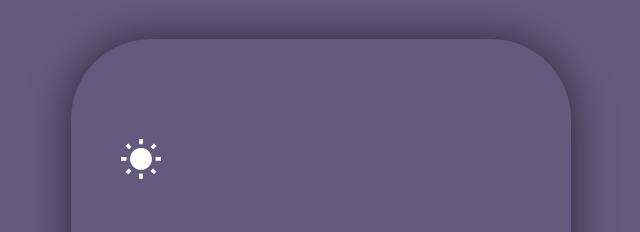
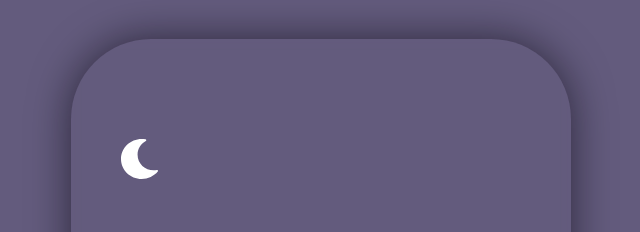
Before and after one commit to f3hint0la/calculator, a plain HTML site: page index.html in a window 1280 px wide. Shown: the top 232 px of the page, 319-959 px from the left. Drawn offline with Linux system fonts and the light colour scheme.

Commit message:
Updated file

```diff
--- a/index.html
+++ b/index.html
@@ -22,7 +22,7 @@
         <div class="wrapper">
             <div class="top-button">
                 <button type="button" class="theme-button">
-                    <img src="assets/SunIcon.svg" alt="Theme Icon" height="40" id="theme-icon">
+                    <img src="assets/MoonIcon.svg" alt="Theme Icon" height="40" id="theme-icon">
             </div>
             <form>
                 <input type="text" name="history" id="history">
```
